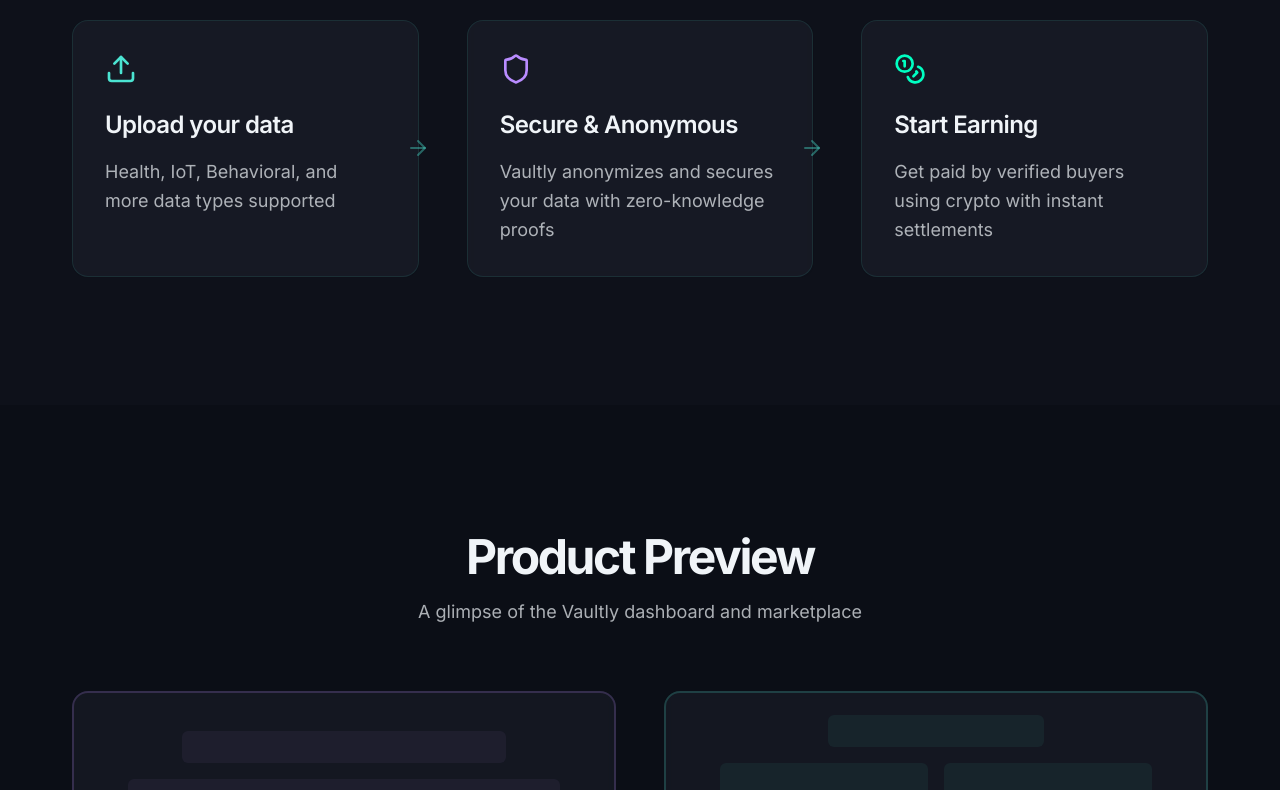
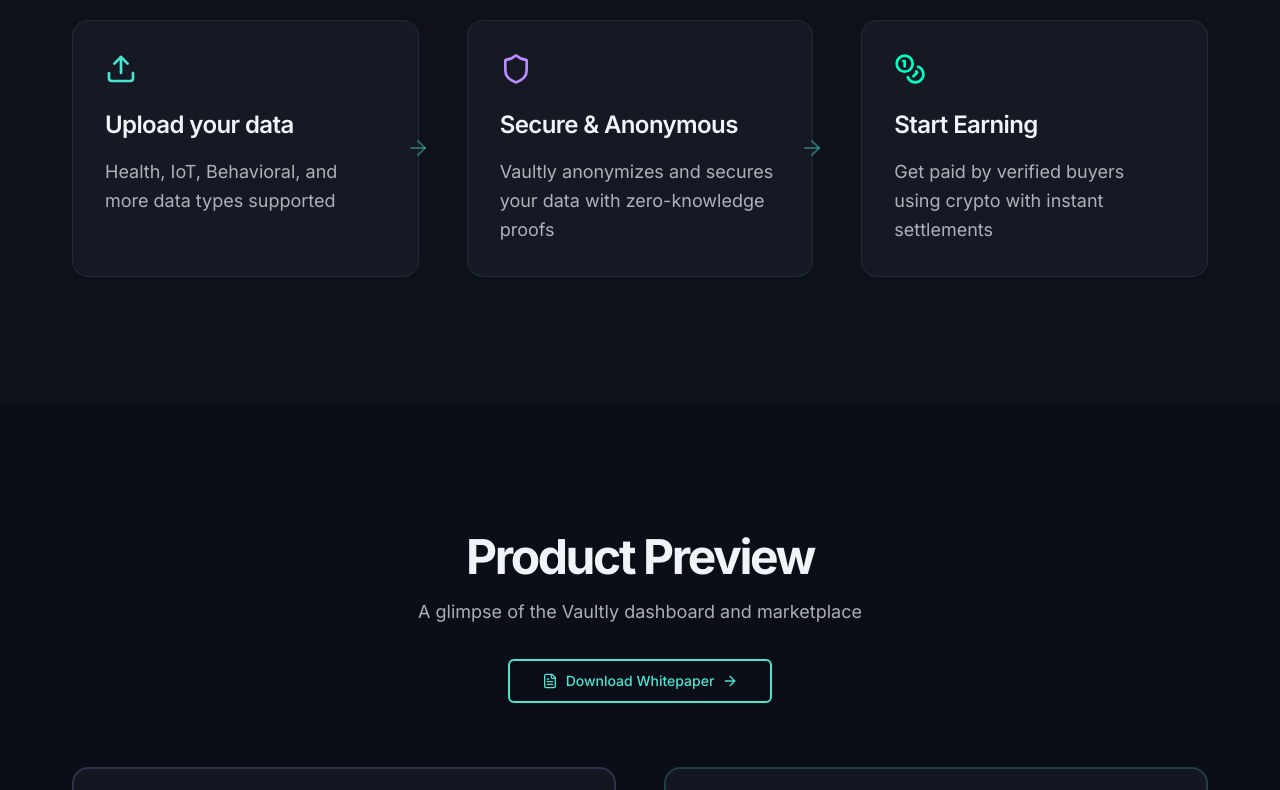
Before and after one commit to shanekizito/vaultly-data-haven, a React (Vite) app: page / in a window 1280 px wide. Shown: the part 2000-2790 px from the top of the page. Built offline with nearby package versions, Linux system fonts and the light colour scheme.

Commit message:
Add product overview and CTA
Implement product overview section with demo samples and a call-to-action button for whitepaper download.

```diff
--- a/package.json
+++ b/package.json
@@ -45,6 +45,7 @@
     "cmdk": "^1.0.0",
     "date-fns": "^3.6.0",
     "embla-carousel-react": "^8.3.0",
+    "framer-motion": "^12.7.4",
     "input-otp": "^1.2.4",
     "lucide-react": "^0.462.0",
     "next-themes": "^0.3.0",
--- a/src/components/Navigation.tsx
+++ b/src/components/Navigation.tsx
@@ -1,7 +1,7 @@
 
 import { useState } from "react";
 import { Button } from "@/components/ui/button";
-import { LogIn, ArrowRight } from "lucide-react";
+import { LogIn, ArrowRight, FileText } from "lucide-react";
 import {
   NavigationMenu,
   NavigationMenuContent,
@@ -31,7 +31,13 @@ const Navigation = () => {
     }`}>
       <div className="max-w-[1200px] mx-auto px-4 sm:px-6 lg:px-8 h-20 flex items-center justify-between">
         <div className="flex items-center gap-8">
-          <span className="text-2xl font-bold text-text">Vaultly</span>
+          <div className="flex items-center gap-2">
+            <img
+              src="/lovable-uploads/a996f9fb-95a6-4429-971b-0822c6604be7.png"
+              alt="Vaultly Logo"
+              className="h-8 w-auto"
+            />
+          </div>
 
           <NavigationMenu>
             <NavigationMenuList className="hidden md:flex gap-1">
--- a/src/components/ProductPreview.tsx
+++ b/src/components/ProductPreview.tsx
@@ -1,57 +1,90 @@
 
 import { Button } from "./ui/button";
+import { ArrowRight, FileText } from "lucide-react";
 import { Skeleton } from "./ui/skeleton";
+import { motion } from "framer-motion";
 
 const ProductPreview = () => {
   return (
-    <section className="py-32 bg-background relative">
+    <section className="py-32 bg-background relative overflow-hidden">
       <div className="max-w-[1200px] mx-auto px-4 sm:px-6 lg:px-8">
-        <h2 className="text-3xl sm:text-4xl lg:text-5xl font-bold text-center text-text tracking-tighter mb-4">
-          Product Preview
-        </h2>
-        <p className="text-lg text-text/70 text-center max-w-2xl mx-auto mb-16 leading-relaxed">
-          A glimpse of the Vaultly dashboard and marketplace
-        </p>
+        <div className="text-center mb-16">
+          <h2 className="text-3xl sm:text-4xl lg:text-5xl font-bold text-text tracking-tighter mb-4">
+            Product Preview
+          </h2>
+          <p className="text-lg text-text/70 max-w-2xl mx-auto mb-8 leading-relaxed">
+            A glimpse of the Vaultly dashboard and marketplace
+          </p>
+          <Button
+            variant="outline"
+            size="lg"
+            className="border-2 border-accent-teal text-accent-teal hover:bg-accent-teal/10 inline-flex items-center gap-2"
+          >
+            <FileText size={20} />
+            Download Whitepaper
+            <ArrowRight size={16} className="transition-transform group-hover:translate-x-1" />
+          </Button>
+        </div>
 
         <div className="grid grid-cols-1 lg:grid-cols-2 gap-12">
-          <div className="rounded-2xl bg-muted/30 backdrop-blur-sm border-2 border-accent-purple/20 overflow-hidden h-[400px] relative group">
+          <motion.div
+            initial={{ opacity: 0, y: 20 }}
+            whileInView={{ opacity: 1, y: 0 }}
+            transition={{ duration: 0.5 }}
+            viewport={{ once: true }}
+            className="rounded-2xl bg-muted/30 backdrop-blur-sm border-2 border-accent-purple/20 overflow-hidden h-[400px] relative group hover:border-accent-purple/40 transition-all duration-300"
+          >
             <div className="absolute inset-0 flex items-center justify-center">
               <div className="space-y-4 w-full max-w-[80%]">
-                <Skeleton className="h-8 w-3/4 mx-auto bg-accent-purple/10" />
-                <Skeleton className="h-40 w-full bg-accent-purple/10" />
-                <div className="grid grid-cols-2 gap-4">
-                  <Skeleton className="h-24 bg-accent-purple/10" />
-                  <Skeleton className="h-24 bg-accent-purple/10" />
+                <div className="flex items-center gap-4 mb-6">
+                  <div className="h-12 w-12 rounded-xl bg-accent-purple/20 flex items-center justify-center">
+                    <Skeleton className="h-6 w-6 bg-accent-purple/30" />
+                  </div>
+                  <div className="flex-1">
+                    <Skeleton className="h-4 w-1/2 bg-accent-purple/20 mb-2" />
+                    <Skeleton className="h-3 w-1/3 bg-accent-purple/10" />
+                  </div>
+                </div>
+                <Skeleton className="h-40 w-full bg-accent-purple/10 rounded-xl" />
+                <div className="grid grid-cols-3 gap-4">
+                  <Skeleton className="h-16 bg-accent-purple/10 rounded-lg" />
+                  <Skeleton className="h-16 bg-accent-purple/10 rounded-lg" />
+                  <Skeleton className="h-16 bg-accent-purple/10 rounded-lg" />
                 </div>
               </div>
             </div>
             <div className="absolute bottom-0 left-0 right-0 bg-gradient-to-t from-background to-transparent h-20 flex items-end justify-center pb-4 opacity-0 group-hover:opacity-100 transition-opacity">
-              <span className="text-sm font-semibold text-accent-teal">Dataset Upload Interface</span>
+              <span className="text-sm font-semibold text-accent-teal">AI Valuation Dashboard</span>
             </div>
-          </div>
+          </motion.div>
 
-          <div className="rounded-2xl bg-muted/30 backdrop-blur-sm border-2 border-accent-teal/20 overflow-hidden h-[400px] relative group">
+          <motion.div
+            initial={{ opacity: 0, y: 20 }}
+            whileInView={{ opacity: 1, y: 0 }}
+            transition={{ duration: 0.5, delay: 0.2 }}
+            viewport={{ once: true }}
+            className="rounded-2xl bg-muted/30 backdrop-blur-sm border-2 border-accent-teal/20 overflow-hidden h-[400px] relative group hover:border-accent-teal/40 transition-all duration-300"
+          >
             <div className="absolute inset-0 flex items-center justify-center">
               <div className="space-y-4 w-full max-w-[80%]">
-                <Skeleton className="h-8 w-2/4 mx-auto bg-accent-teal/10" />
+                <div className="flex items-center justify-between mb-6">
+                  <Skeleton className="h-8 w-2/4 bg-accent-teal/20" />
+                  <Skeleton className="h-8 w-16 bg-accent-teal/30 rounded-full" />
+                </div>
                 <div className="grid grid-cols-2 gap-4 mb-4">
-                  <Skeleton className="h-16 bg-accent-teal/10" />
-                  <Skeleton className="h-16 bg-accent-teal/10" />
+                  <Skeleton className="h-24 bg-accent-teal/10 rounded-xl" />
+                  <Skeleton className="h-24 bg-accent-teal/10 rounded-xl" />
                 </div>
-                <Skeleton className="h-40 w-full bg-accent-teal/10" />
-                <Skeleton className="h-12 w-1/2 mx-auto bg-accent-teal/10" />
+                <Skeleton className="h-32 w-full bg-accent-teal/10 rounded-xl" />
+                <div className="flex justify-end">
+                  <Skeleton className="h-10 w-32 bg-accent-teal/20 rounded-lg" />
+                </div>
               </div>
             </div>
             <div className="absolute bottom-0 left-0 right-0 bg-gradient-to-t from-background to-transparent h-20 flex items-end justify-center pb-4 opacity-0 group-hover:opacity-100 transition-opacity">
-              <span className="text-sm font-semibold text-accent-mint">Marketplace Listing</span>
+              <span className="text-sm font-semibold text-accent-mint">Data Marketplace</span>
             </div>
-          </div>
-        </div>
-
-        <div className="mt-12 text-center">
-          <Button variant="outline" className="border-2 border-accent-teal text-accent-teal hover:bg-accent-teal/10">
-            Request Early Access
-          </Button>
+          </motion.div>
         </div>
       </div>
     </section>
```
Also changed, not shown: public/lovable-uploads/a996f9fb-95a6-4429-971b-0822c6604be7.png (added), 1 other file (tests, documents, lock files or other folders).
